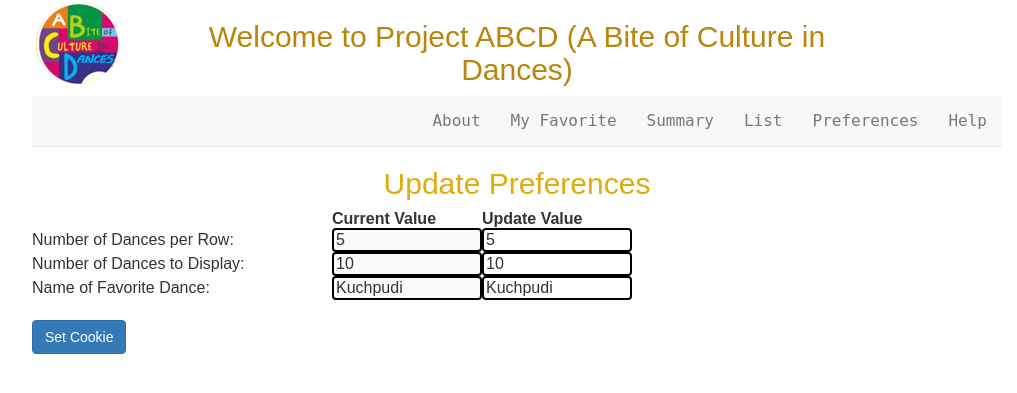
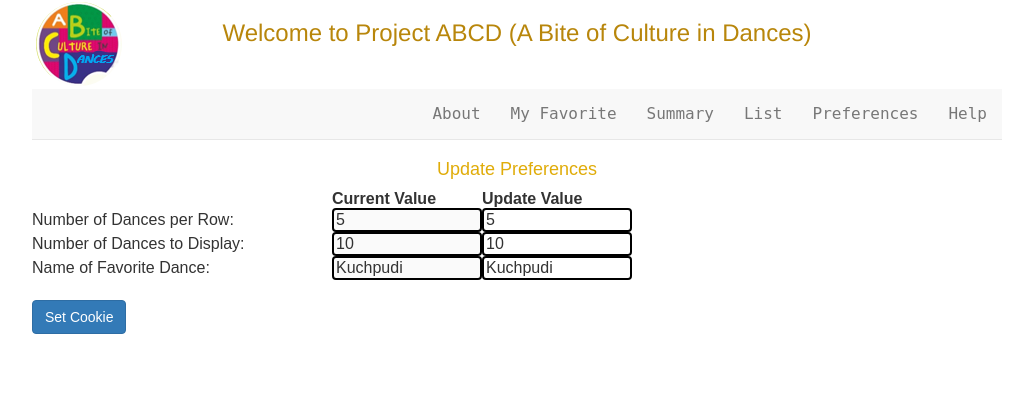
Before and after one commit to tarabudampati/cs321-abcd, a PHP site: page /Preferences.php in a window 1280 px wide. Shown: the top 393 px of the page, without its empty margins (123-1140 px from the left). Run offline with PHP 8.4, Linux system fonts and the light colour scheme.

Commit message:
adi
adi deleted

```diff
--- a/Preferences.php
+++ b/Preferences.php
@@ -74,7 +74,7 @@ setcookie($cookie_favdance,$cookie_fvalue,time()+(60 * 60),"/");
                require_once "header.php";
                require_once "nav_bar.php";
             ?>
-            <h3 id = "title">Update Preferences</h3>
+            <h4 id = "title">Update Preferences</h4>
         <form action="preferences.php" method="post">
       <table style="width:600px">
       <tbody>
@@ -120,10 +120,9 @@ setcookie($cookie_favdance,$cookie_fvalue,time()+(60 * 60),"/");
         </div>
         </body>
 <style type = "text/css">
-h3{
+h4{
     text-align: center;
     color: rgb(224, 172, 9);
-    font-size: 30px;
     font-family: Arial, Helvetica, sans-serif;
 }
 td {
```
Also changed, not shown: about.php (+2 -11 lines).
